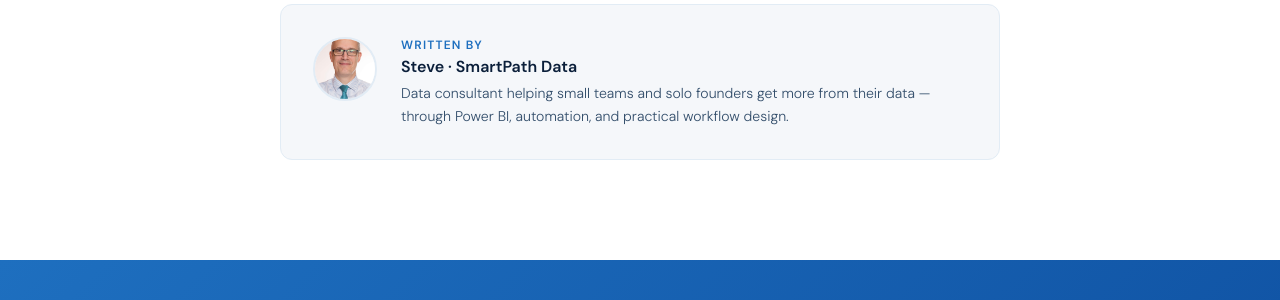
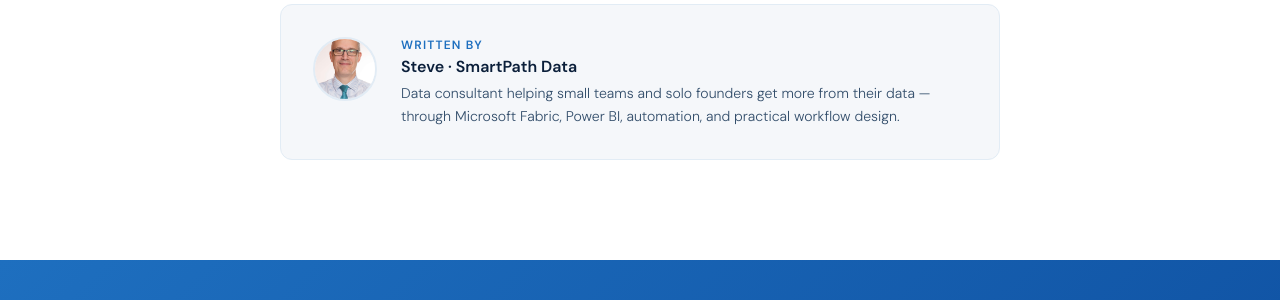
Before and after one commit to smartpathdata/smartpathdata.github.io, a Jekyll site: the page built from _posts/2026-02-05-post-2.md, in a window 1280 px wide and 900 px high, scrolled down 1067 px. Shown: the part 183-483 px from the top of the window. Built offline with Jekyll 4.4.1, drawn with Linux system fonts in a browser that asks for light colours.

Commit message:
Update description to include Microsoft Fabric

```diff
--- a/_layouts/post.html
+++ b/_layouts/post.html
@@ -80,7 +80,7 @@
         <div>
           <div style="font-size:0.75rem;font-weight:700;letter-spacing:0.1em;text-transform:uppercase;color:#1E6FBF;font-family:'DM Sans',sans-serif;margin-bottom:0.3rem;">Written by</div>
           <h4 style="font-family:'DM Sans',sans-serif;font-weight:600;color:#0B1F3A;margin-bottom:0.4rem;">Steve · SmartPath Data</h4>
-          <p style="font-size:0.88rem;color:#334E6B;line-height:1.6;">Data consultant helping small teams and solo founders get more from their data — through Power BI, automation, and practical workflow design.</p>
+          <p style="font-size:0.88rem;color:#334E6B;line-height:1.6;">Data consultant helping small teams and solo founders get more from their data — through Microsoft Fabric, Power BI, automation, and practical workflow design.</p>
         </div>
       </div>
 
```
